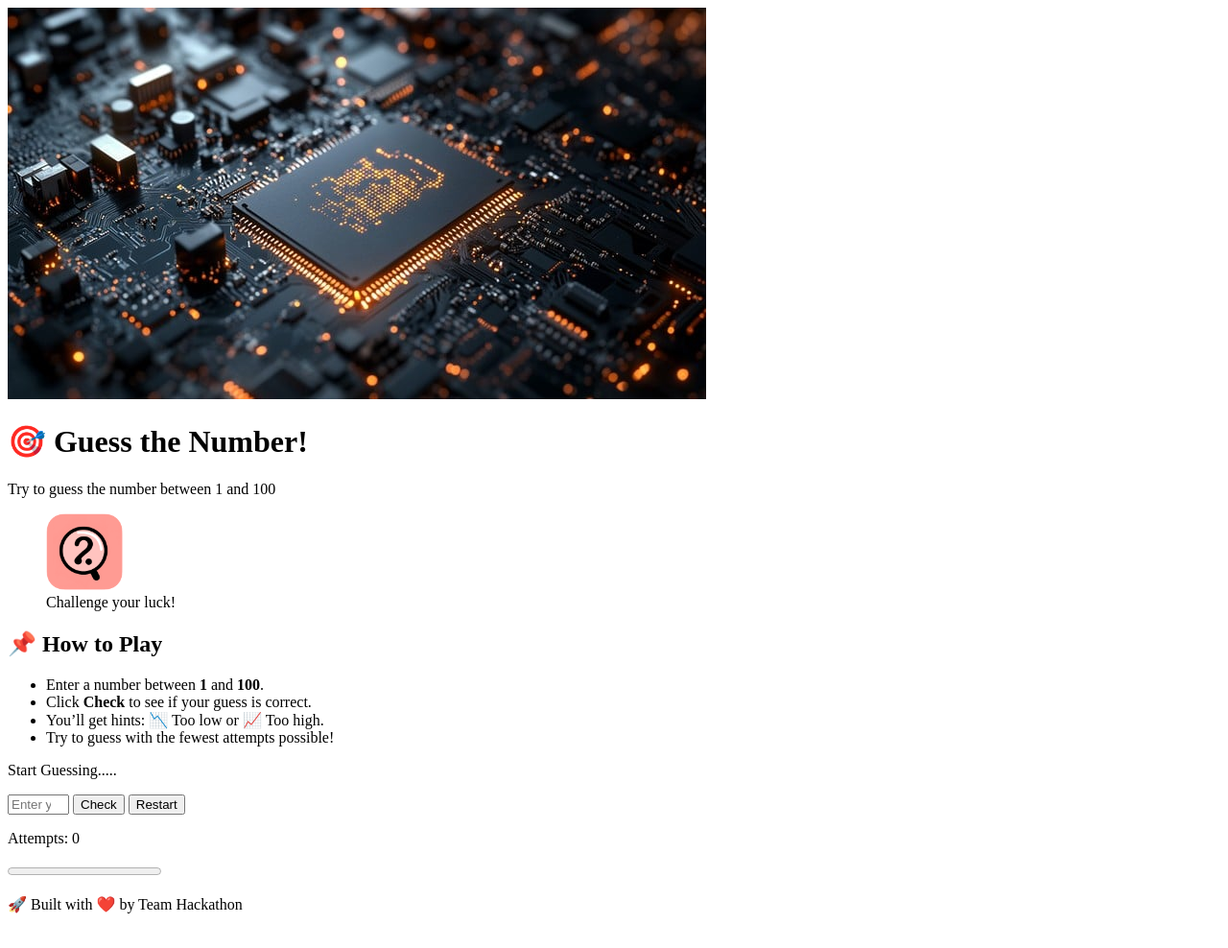
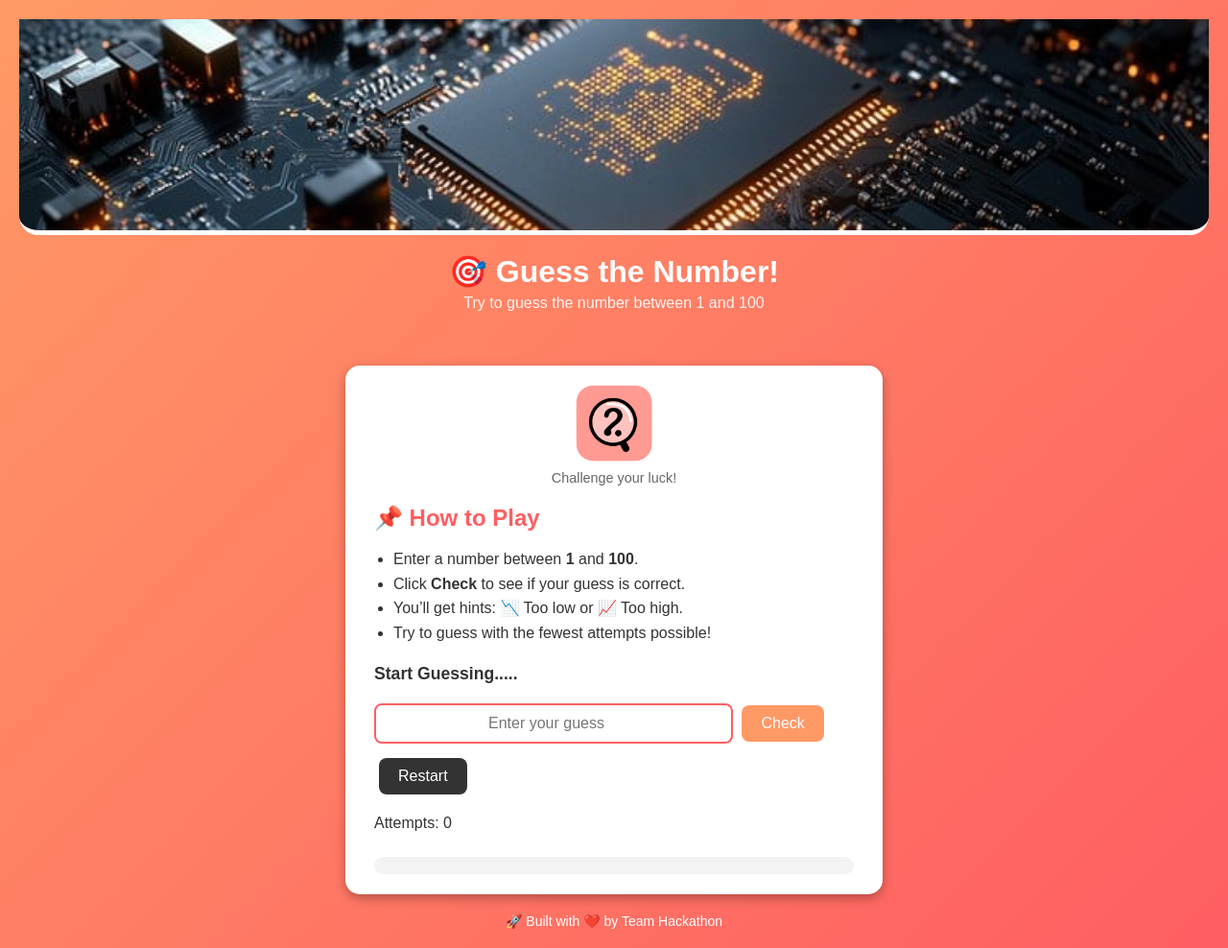
Before and after one commit to rrc-w2025-sparvej/module_3_hackathon3, a plain HTML site: page index.html in a window 1280 px wide. Shown: the whole page at 96% size. Drawn offline with Linux system fonts and the light colour scheme.

Commit message:
Added Styles to the project

```diff
--- a/index.html
+++ b/index.html
@@ -4,6 +4,7 @@
   <meta charset="UTF-8">
   <meta name="viewport" content="width=device-width, initial-scale=1.0">
   <title>Guess the Number Game</title>
+  <link rel="stylesheet" href="styles.css">
 </head>
 <body>
     <!-- Header -->
--- a/styles.css
+++ b/styles.css
@@ -0,0 +1,157 @@
+/* General Styles */
+body {
+  font-family: 'Poppins', sans-serif;
+  background: linear-gradient(135deg, #ff9966, #ff5e62);
+  margin: 0;
+  padding: 0;
+  color: #333;
+}
+
+/* Header */
+header {
+  text-align: center;
+  color: white;
+  padding: 20px;
+}
+
+header img {
+  width: 100%;
+  max-height: 220px;
+  object-fit: cover;
+  border-bottom: 5px solid white;
+  border-radius: 0 0 20px 20px;
+}
+
+header h1 {
+  margin: 15px 0 5px;
+  font-size: 2rem;
+}
+
+header p {
+  margin-top: 0;
+  font-size: 1rem;
+  opacity: 0.9;
+}
+
+/* Main Container */
+main {
+  max-width: 500px;
+  margin: 20px auto;
+  background: white;
+  border-radius: 15px;
+  padding: 20px 30px;
+  box-shadow: 0 4px 12px rgba(0,0,0,0.3);
+}
+
+/* Game Icon */
+figure {
+  text-align: center;
+  margin: 0 0 15px;
+}
+
+figure img {
+  width: 80px;
+}
+
+figure figcaption {
+  font-size: 0.9rem;
+  color: #666;
+  margin-top: 5px;
+}
+
+/* Instructions */
+#instructions {
+  margin-bottom: 20px;
+}
+
+#instructions h2 {
+  color: #ff5e62;
+  margin-bottom: 10px;
+}
+
+#instructions ul {
+  padding-left: 20px;
+  line-height: 1.6;
+}
+
+/* Game Section */
+#game {
+  text-align: center;
+}
+
+#message {
+  font-weight: 600;
+  font-size: 1.1rem;
+  margin-bottom: 10px;
+}
+
+input[type="number"] {
+  padding: 10px;
+  font-size: 16px;
+  border-radius: 8px;
+  border: 2px solid #ff5e62;
+  margin: 10px 0;
+  width: 70%;
+  text-align: center;
+}
+
+button {
+  padding: 10px 20px;
+  font-size: 16px;
+  border: none;
+  border-radius: 8px;
+  cursor: pointer;
+  margin: 5px;
+  transition: 0.3s;
+}
+
+#check-btn {
+  background: #ff9966;
+  color: white;
+}
+
+#restart-btn {
+  background: #333;
+  color: white;
+}
+
+button:hover {
+  opacity: 0.85;
+}
+
+/* Attempts and Score */
+#game p {
+  margin: 8px 0;
+  font-weight: 500;
+}
+
+/* Progress Bar */
+progress {
+  width: 100%;
+  height: 18px;
+  border-radius: 10px;
+  margin-top: 10px;
+}
+
+progress::-webkit-progress-bar {
+  background-color: #f3f3f3;
+  border-radius: 10px;
+}
+
+progress::-webkit-progress-value {
+  background-color: #ff5e62;
+  border-radius: 10px;
+}
+
+progress::-moz-progress-bar {
+  background-color: #ff5e62;
+  border-radius: 10px;
+}
+
+/* Footer */
+footer {
+  text-align: center;
+  color: white;
+  margin: 20px 0;
+  font-size: 14px;
+}
```
